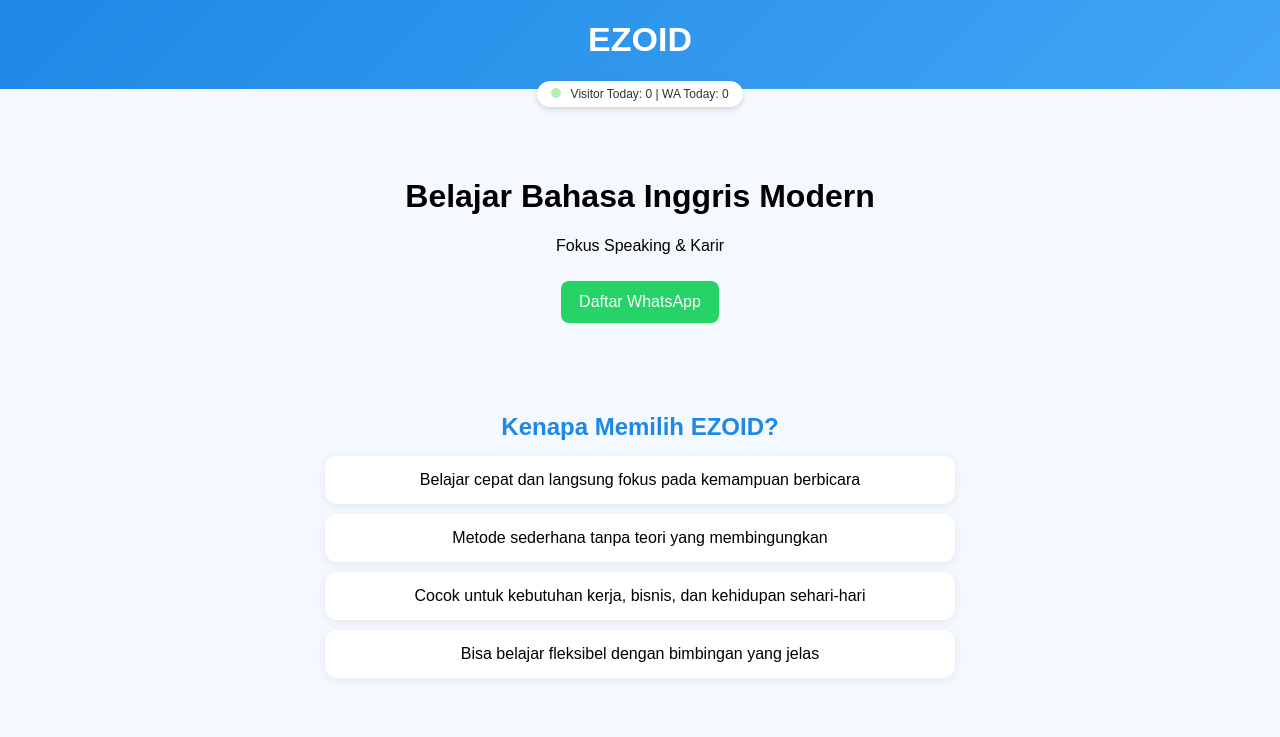
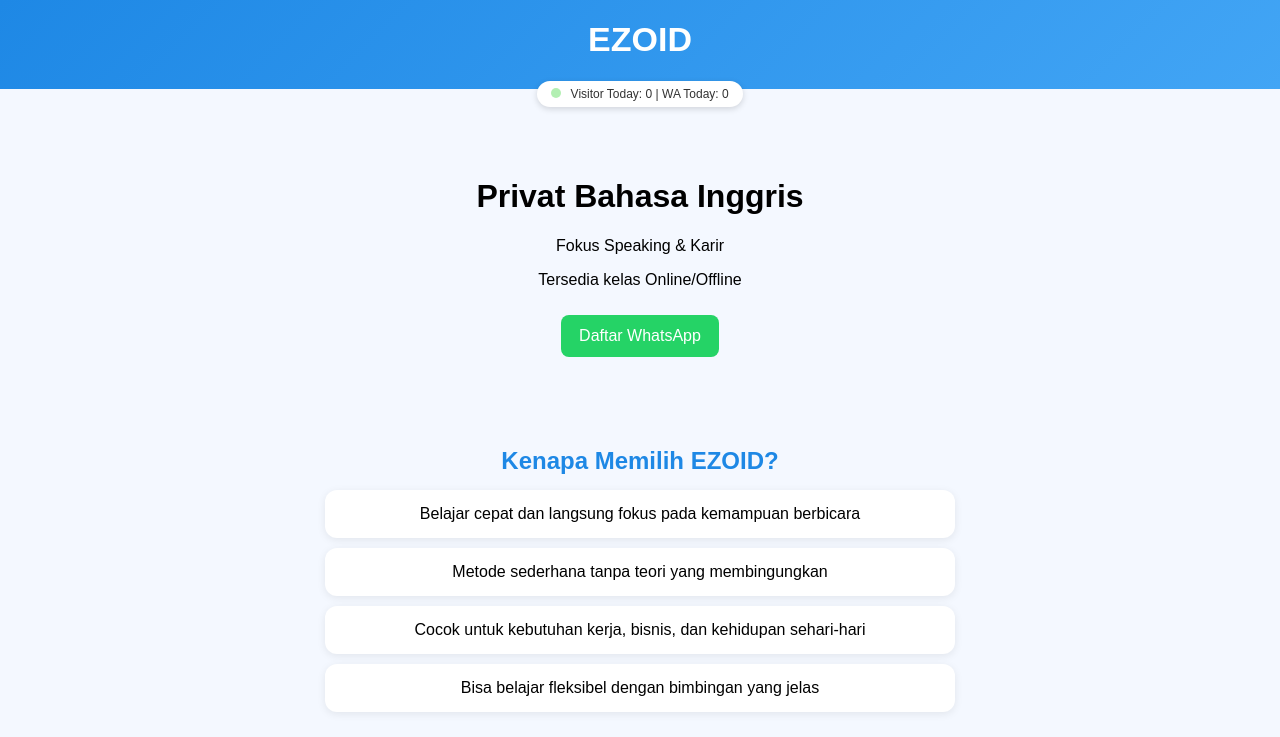
Before and after one commit to celzone1972/ezoid, a plain HTML site: page index.html in a window 1280 px wide. Shown: the top 737 px of the page. Drawn offline with Linux system fonts and the light colour scheme; no server answers.

Commit message:
Update index.html

```diff
--- a/index.html
+++ b/index.html
@@ -144,8 +144,9 @@ header h2 {
 </div>
 
 <div class="hero">
-  <h1>Belajar Bahasa Inggris Modern</h1>
+  <h1>Privat Bahasa Inggris</h1>
   <p>Fokus Speaking & Karir</p>
+  <p>Tersedia kelas Online/Offline</p>
   <a class="btn" href="https://wa.me/6287770055999" onclick="trackWA()">Daftar WhatsApp</a>
 </div>
 
```
